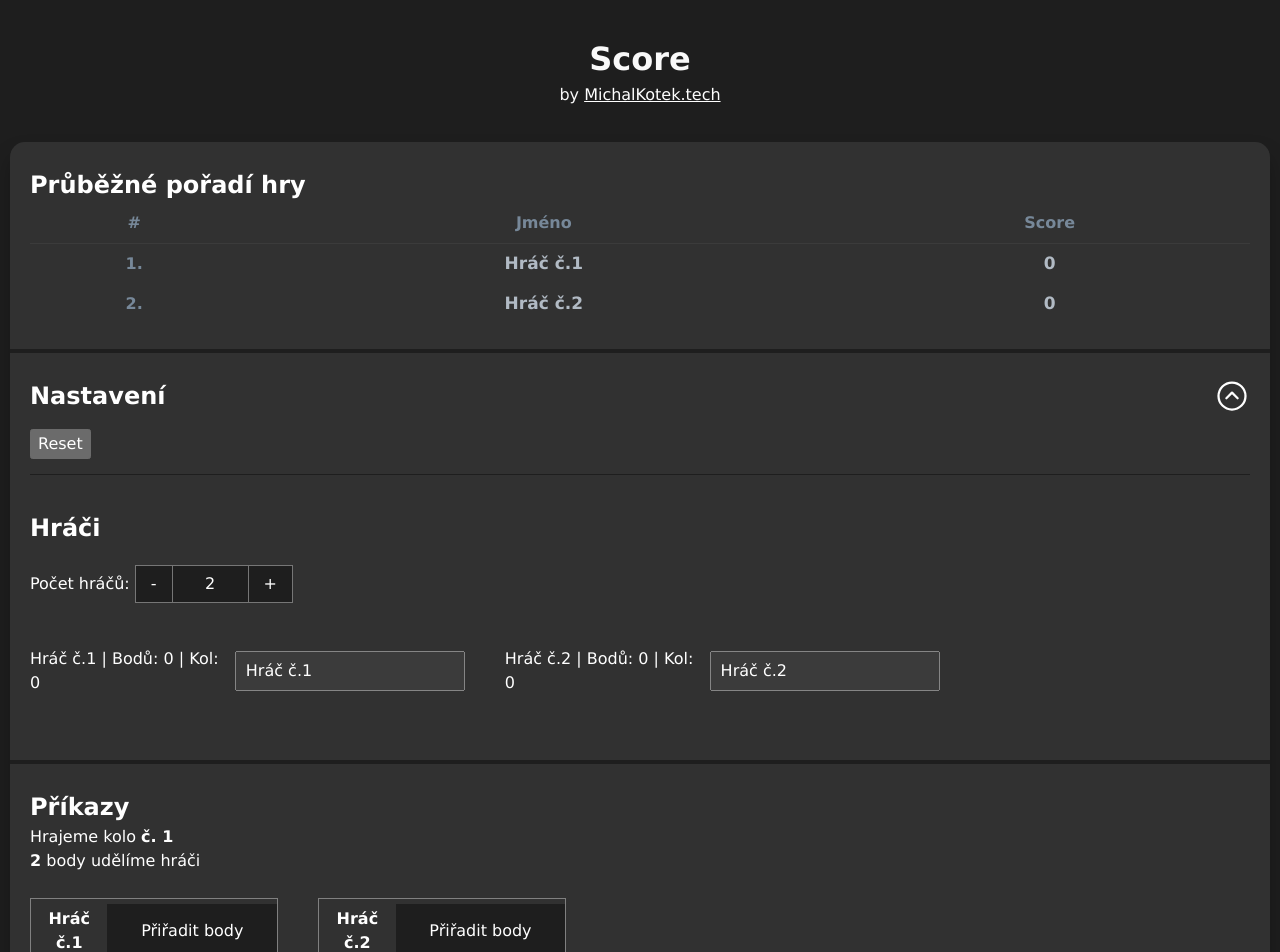
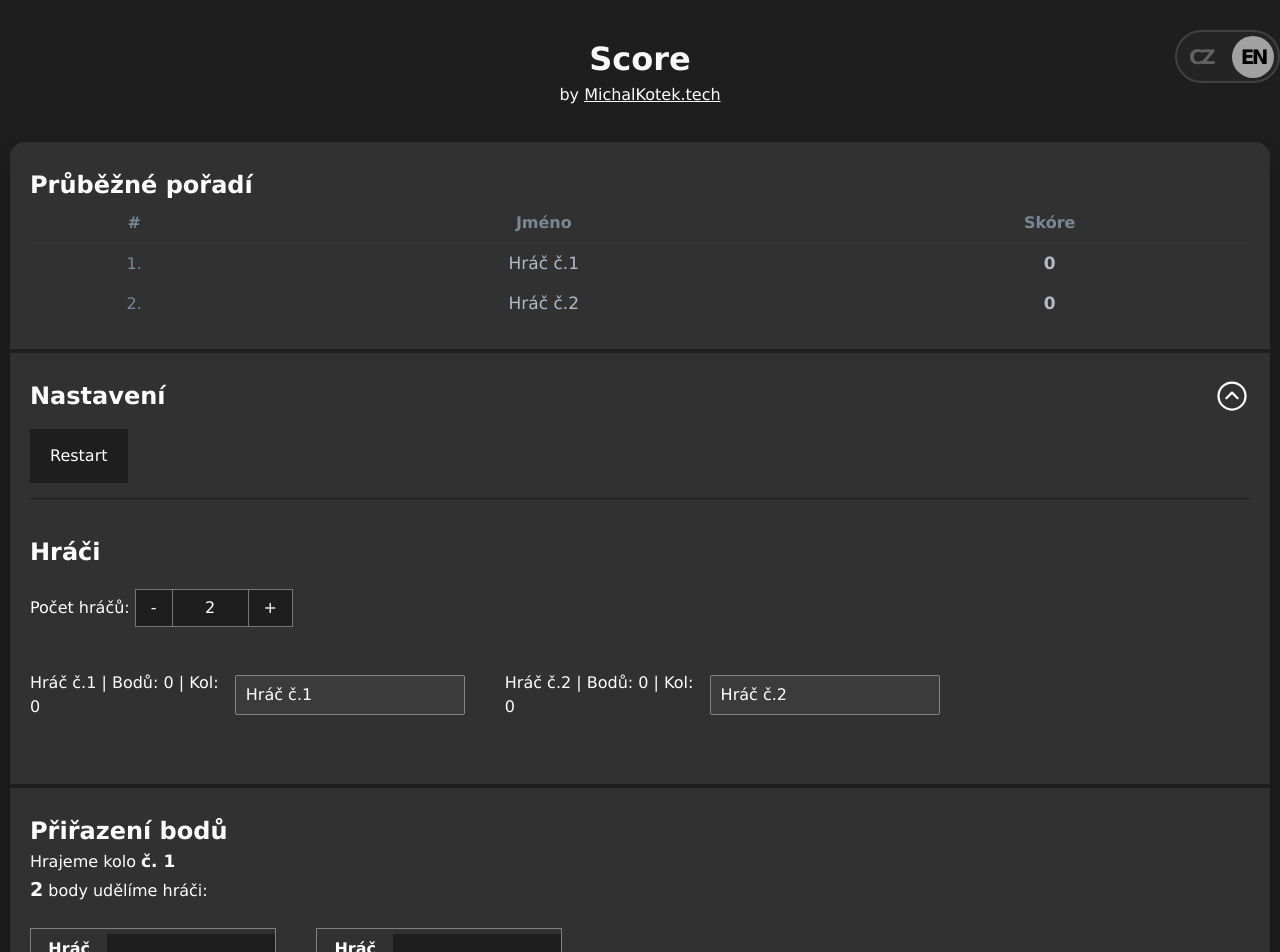
Before and after one commit to ElectricKota/vue-score, a Vue app: page / in a window 1280 px wide. Shown: the top 952 px of the page. Built offline with nearby package versions, Linux system fonts and the light colour scheme.

Commit message:
preklady

```diff
--- a/src/App.vue
+++ b/src/App.vue
@@ -1,4 +1,6 @@
 <script lang="ts">
+import LangService from './services/LangService'
+import { MessageConstants } from './services/CZ/messages'
 
 type Player = {
   name: string;
@@ -11,13 +13,15 @@ export default {
   },
   data() {
     return {
+      translate: {} as MessageConstants,
       players: new Array<Player>,
       settings: {
         rounds: 0 as number,
         mainRounds: 1 as number,
         playerCount: 2 as number,
         actualPoints: 0 as number,
-        closedSettings: false as boolean
+        closedSettings: false as boolean,
+        lang: 'cz' as string,
       }
 
     }
@@ -27,13 +31,28 @@ export default {
 
   },
   mounted() {
+    this.loadConstants();
     if (this.settings.closedSettings) {
-      console.log('kurva!', this.settings.closedSettings);
       let sdf = document.querySelector(`#nastaveni`)?.classList.add('hide');
       document.querySelector(`#nastaveni-toggler`)?.classList.add('down');
     }
   },
   methods: {
+    toggleLang() {
+      if (this.settings.lang === 'cz' || this.settings.lang === 'CZ') this.settings.lang = 'en';
+      else this.settings.lang = 'cz';
+      this.saveData(); //uloží se nová hosnota jazyka do settings
+
+    },
+    changeLanguage() {
+      this.toggleLang();
+      document.querySelector('.lang-switch')?.classList.toggle('switched');
+      this.loadConstants();
+    },
+    loadConstants() {
+      this.translate = LangService.getConstantsByLanguage(this.settings.lang);
+
+    },
     resetgame() {
       this.settings.rounds = 0;
       this.settings.mainRounds = 1;
@@ -62,6 +81,13 @@ export default {
     },
     createEmptyPlayers() {
       this.resetgame();
+      if (this.settings.playerCount > 8) {
+        this.settings.playerCount = 8
+      }
+      if (this.settings.playerCount < 2) {
+        this.settings.playerCount = 2
+      }// ochrana aby nebyl počet hgráčů mimo rozsah 2 - 8
+
       const number = this.settings.playerCount;
       if (this.players.length > this.settings.playerCount) {
         this.players.length = this.settings.playerCount
@@ -73,7 +99,7 @@ export default {
         }
       }
       this.settings.actualPoints = this.settings.playerCount;
-      console.log(this.players);
+      // console.log(this.players);
     },
     changeName(index: number) {
       // this.players[index].name = 'sdfsdf';
@@ -85,7 +111,7 @@ export default {
 
       this.players[index].score += setScore;
       this.players[index].rounds++;
-      console.log(`Hráči ${this.players[index].name} bylo přiřazeno ${setScore} bodů.`);
+      // console.log(`Hráči ${this.players[index].name} bylo přiřazeno ${setScore} bodů.`);
 
       this.settings.actualPoints--;
       if (this.settings.actualPoints < 1) {
@@ -98,21 +124,21 @@ export default {
       this.players.forEach(element => {
         if (element.rounds === this.settings.mainRounds) newRound++;
       });
-      console.log('porovnávám ++ a mainRound a playerCount', newRound, this.settings.mainRounds, this.settings.playerCount);
+      // console.log('porovnávám ++ a mainRound a playerCount', newRound, this.settings.mainRounds, this.settings.playerCount);
 
       if (newRound === this.settings.playerCount) {
         this.settings.rounds = this.settings.playerCount;
         this.settings.mainRounds++;
-        console.log('Nové kolo!', this.settings.rounds, this.settings.mainRounds);
+        // console.log('Nové kolo!', this.settings.rounds, this.settings.mainRounds);
         this.saveData();
       }
-      console.log(this.players);
+      // console.log(this.players);
     },
     updateScore(): Array<Player> {
       const sorted: Array<Player> = this.players.slice();
       sorted.sort((a, b) => b.score - a.score);
-      console.log('původní pole:', this.players);
-      console.log('seřazené pole:', sorted);
+      // console.log('původní pole:', this.players);
+      // console.log('seřazené pole:', sorted);
       return sorted;
     },
     toggleHide(id: string) {
@@ -169,57 +195,58 @@ export default {
   <div class="main">
 
     <header class="header">
+      <div class="lang-switch switched" @click="changeLanguage">
+        <div class="lang-switch__toggler"> </div>
+        <span class="lang-switch__lang">
+          CZ
+        </span>
+
+        <span class="lang-switch__lang">EN
+        </span>
+      </div>
       <div class="header__inner">
         <h1>Score</h1>
         <p>by <a href="www.michalkotek.tech">MichalKotek.tech</a></p>
-        <!-- <div class="lang-switch">
-          <div class="lang-switch__toggler"> </div>
-          <span class="lang-switch__lang">
-            CZ
-          </span>
 
-          <span class="lang-switch__lang">EN
-          </span>
-        </div> -->
 
       </div>
     </header>
     <main class="container">
       <section class="sidebar ">
-        <h1>Průběžné pořadí hry</h1>
+        <h1>{{ translate.HEADING_ORDER }}</h1>
         <!-- <button @click="updateScore()">Update</button> -->
         <main class="score-list">
           <div class="score-list__line">
-            <th class="score-list__head">#</th>
-            <th class="score-list__head">Jméno</th>
-            <th class="score-list__head">Score</th>
+            <th class="score-list__head">{{ translate.TABLE_ORDER }}</th>
+            <th class="score-list__head">{{ translate.TABLE_NAME }}</th>
+            <th class="score-list__head">{{ translate.TABLE_SCORE }}</th>
           </div>
           <template v-for="(score, index) in updateScore()" :key="index">
-            <div class="score-list__line">
-              <th class="score-list__item">{{ index + 1 }}.</th>
-              <th class="score-list__item--name">{{ score.name }}</th>
-              <th class="score-list__item--score">{{ score.score }}</th>
+            <div class="score-list__line score-list__line--winners">
+              <td class="score-list__item">{{ index + 1 }}.</td>
+              <td class="score-list__item--name">{{ score.name }}</td>
+              <td class="score-list__item--score">{{ score.score }}</td>
             </div>
           </template>
         </main>
       </section>
       <section class="sidebar">
         <div class="sidebar__header">
-          <h1>Nastavení</h1>
+          <h1>{{ translate.HEADING_SETTINGS }}</h1>
           <span class="toggler" id="nastaveni-toggler" @click="toggleHide('nastaveni')" title="Zavřít nastavení"></span>
         </div>
         <div class="hide-section" id="nastaveni">
           <div class="hide-section__inner">
             <div class="sidebar__inner">
-              <button @click="resetgame()">Reset</button>
+              <span class="button" @click="resetgame()">{{ translate.SETTINGS_RESET }}</span>
             </div>
             <div class="sidebar__inner">
 
-              <h2>Hráči</h2>
-              <label>Počet hráčů: <span class="spinner"><span @click="changeNuberOfPlayers(false)" class="spinner__item spinner__item--minus">-</span><input type="number" min="2" max="8" pattern="\d*" @change="createEmptyPlayers()" v-model="settings.playerCount"><span @click="changeNuberOfPlayers(true)" class="spinner__item spinner__item--plus">+</span></span></label>
+              <h2>{{ translate.HEADING_SETTINGS_PLAYERS }}</h2>
+              <label>{{ translate.SETTINGS_PLAYER_NO }}: <span class="spinner"><span @click="changeNuberOfPlayers(false)" class="spinner__item spinner__item--minus">-</span><input type="number" min="2" max="8" pattern="\d*" @change="createEmptyPlayers()" v-model="settings.playerCount"><span @click="changeNuberOfPlayers(true)" class="spinner__item spinner__item--plus">+</span></span></label>
               <section class="players">
                 <div v-for="(player, index) in players" :key="index" class="players__item">
-                  <label :for="'playerInput_' + index">Hráč č.{{ index + 1 }} | Bodů: {{ player.score }} | Kol: {{ player.rounds }}</label>
+                  <label :for="'playerInput_' + index">{{ translate.PLAYER_NO }}{{ index + 1 }} | {{ translate.SETTINGS_POINTS }}: {{ player.score }} | {{ translate.SETTINGS_ROUNDS }}: {{ player.rounds }}</label>
                   <input :id="'playerInput_' + index" type="text" v-model="player.name" @input="changeName(index)" />
                 </div>
               </section>
@@ -228,14 +255,14 @@ export default {
         </div>
       </section>
       <section class="sidebar">
-        <h1>Příkazy</h1>
-        <p>Hrajeme kolo <strong>č. {{ settings.mainRounds }}</strong></p>
-        <p><strong>{{ settings.actualPoints }}</strong> body udělíme hráči</p>
+        <h1>{{ translate.HEADING_POINTS }}</h1>
+        <p>{{ translate.POINTS_ROUND }} <strong style="font-size:17px">{{ translate.POINTS_ROUND_NO }} {{ settings.mainRounds }}</strong></p>
+        <p><strong style="font-size:19px">{{ settings.actualPoints }}</strong> {{ translate.POINTS_ASSIGN_POINTS }}</p>
         <section class="players">
           <template v-for="(player, index) in players" :key="index">
             <div class="players__item players__item--points" v-if="players[index].rounds !== settings.mainRounds">
               <label>{{ player.name }}</label>
-              <div class="button" @click="assignPoints(index)">Přiřadit body</div>
+              <div class="button" @click="assignPoints(index)">{{ translate.POINTS_ASSIGN_BUTTON }}</div>
             </div>
           </template>
         </section>
--- a/src/assets/scss/body/langswitcher.scss
+++ b/src/assets/scss/body/langswitcher.scss
@@ -1,12 +1,12 @@
 .lang-switch {
-    position: absolute;
+    position: relative;
     display: flex;
     justify-content: space-between;
     align-items: center;
     gap: 5px;
 
-    right: 0;
-    top: 30px;
+
+
     padding: 4px 12px;
 
     border-radius: 40px;
@@ -16,6 +16,12 @@
     height: 53px;
     transition: border-color .6s ease-out;
     user-select: none;
+
+    @include mq($from:tablet) {
+        position: absolute;
+        right: 0;
+        top: 30px;
+    }
 
     &__toggler {
         position: absolute;
@@ -35,10 +41,10 @@
         display: block;
         color: var(--Text-lang-disabled, #616161);
         text-align: center;
-        font-size: 2rem;
+        font-size: 20px;
         font-style: normal;
         font-weight: 700;
-        line-height: 2.6rem;
+        line-height: 26px;
         /* 130% */
         letter-spacing: -0.16rem;
         text-transform: uppercase;
--- a/src/assets/scss/main.scss
+++ b/src/assets/scss/main.scss
@@ -22,6 +22,12 @@ body {
 }
 
 .header {
+  display: flex;
+  flex-direction: row-reverse;
+  width: 100%;
+  justify-content: space-around;
+  align-items: flex-start;
+
   &__inner {
     display: flex;
     flex-direction: column;
@@ -94,6 +100,7 @@ body {
       background-color: rgb(59, 59, 59);
     }
 
+
   }
 
   &__item {
@@ -107,12 +114,14 @@ body {
       font-size: 17px;
       color: hsl(210, 14%, 73%);
       font-weight: 700;
+      transition: color .3s ease-in;
 
     }
 
     &--name {
       font-size: 17px;
       color: hsl(210, 14%, 73%);
+      transition: color .3s ease-in;
 
     }
   }
@@ -136,6 +145,32 @@ body {
     .score-list__item--name {
       color: white;
     }
+
+    .score-list__line {
+      &:nth-of-type(2) {
+
+        .score-list__item--score,
+        .score-list__item--name {
+          color: gold;
+        }
+      }
+
+      &:nth-of-type(3) {
+
+        .score-list__item--score,
+        .score-list__item--name {
+          color: silver;
+        }
+      }
+
+      &:nth-of-type(4) {
+
+        .score-list__item--score,
+        .score-list__item--name {
+          color: #CD7F32;
+        }
+      }
+    }
   }
 }
 
@@ -147,7 +182,12 @@ body {
   cursor: pointer;
   background-color: #1E1E1E;
   color: white;
+  transition: background-color .2s ease-in;
 
+  &:hover {
+    background-color: #4e4e4e;
+
+  }
 }
 
 input {
--- a/src/main.ts
+++ b/src/main.ts
@@ -3,7 +3,6 @@ import { createApp } from 'vue'
 import App from './App.vue'
 import router from './router'
 
-//definování globální proměnných
 
 const app = createApp(App)
 
--- /dev/null
+++ b/src/services/CZ/messages.ts
@@ -0,0 +1,25 @@
+export class MessageConstants {
+    public HEADING_ORDER: string = 'Průběžné pořadí';
+    public HEADING_SETTINGS: string = 'Nastavení';
+    public HEADING_POINTS: string = 'Přiřazení bodů';
+    public HEADING_SETTINGS_PLAYERS: string = 'Hráči';
+
+    public TABLE_ORDER: string = '#';
+    public TABLE_NAME: string = 'Jméno';
+    public TABLE_SCORE: string = 'Skóre';
+
+    public SETTINGS_RESET: string = 'Restart';
+    public SETTINGS_PLAYER_NO: string = 'Počet hráčů';
+    public SETTINGS_POINTS: string = 'Bodů';
+    public SETTINGS_ROUNDS: string = 'Kol';
+
+    public PLAYER: string = 'Hráč';
+    public PLAYER_NO: string = 'Hráč č.';
+
+    public POINTS_ROUND: string = 'Hrajeme kolo';
+    public POINTS_ROUND_NO: string = 'č.';
+    public POINTS_ASSIGN_POINTS: string = 'body udělíme hráči:';
+    public POINTS_ASSIGN_BUTTON: string = 'Přidělit body';
+
+
+}
--- /dev/null
+++ b/src/services/EN/messages.ts
@@ -0,0 +1,24 @@
+export class MessageConstants {
+    public HEADING_ORDER: string = 'Current Order';
+    public HEADING_SETTINGS: string = 'Settings';
+    public HEADING_POINTS: string = 'Assign Points';
+    public HEADING_SETTINGS_PLAYERS: string = 'Players';
+
+    public TABLE_ORDER: string = '#';
+    public TABLE_NAME: string = 'Name';
+    public TABLE_SCORE: string = 'Score';
+
+    public SETTINGS_RESET: string = 'Restart';
+    public SETTINGS_PLAYER_NO: string = 'Number of Players';
+    public SETTINGS_POINTS: string = 'Points';
+    public SETTINGS_ROUNDS: string = 'Rounds';
+
+    public PLAYER: string = 'Player';
+    public PLAYER_NO: string = 'Player No.';
+
+    public POINTS_ROUND: string = `Let's Play a Round`;
+    public POINTS_ROUND_NO: string = 'No.';
+    public POINTS_ASSIGN_POINTS: string = ` points for awarding one of these:`;
+    public POINTS_ASSIGN_BUTTON: string = 'Assign Points';
+
+}
--- /dev/null
+++ b/src/services/LangService.ts
@@ -0,0 +1,15 @@
+import * as constantsCZ from "./CZ/messages";
+import * as constantsEN from "./EN/messages";
+import { MessageConstants } from './CZ/messages'
+
+export default {
+    getConstantsByLanguage(language: string): MessageConstants {
+        console.log(language);
+        if (language === "cz" || language === 'CZ') {
+            return new constantsCZ.MessageConstants;
+        }
+        else {
+            return new constantsEN.MessageConstants;
+        }
+    }
+}
```
